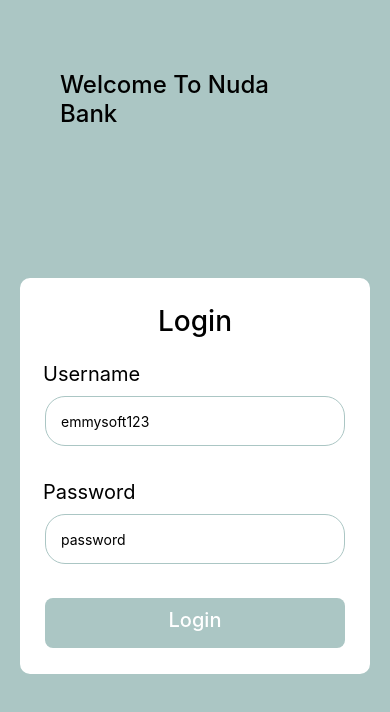
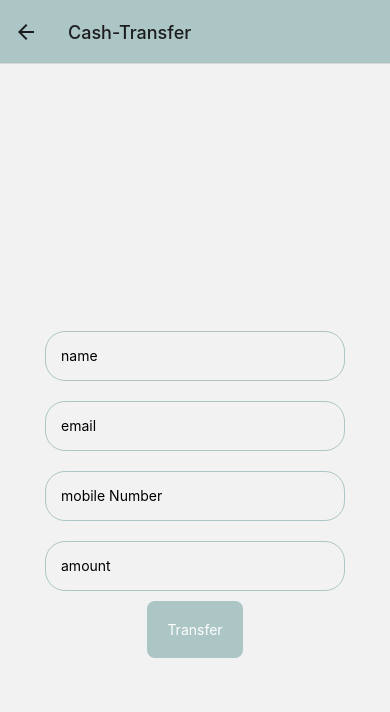
Before and after one commit to emmysoft/bank-app-model, a React Native app: screen /Cash-Transfer in a window 390 px wide. Shown: the top 712 px of the page. Built offline with nearby package versions, Linux system fonts and the light colour scheme.

Commit message:
new update

```diff
--- a/App.js
+++ b/App.js
@@ -10,9 +10,10 @@ import SignIn from "./features/Auth/SignIn";
 import Notifications from "./features/Notifications/Notifications";
 import History from "./features/History/History";
 import Add from "./features/AddMoney/Add";
-import Transfer from "./features/Transfer/Transfer";
+import CashTransfer from "./features/CashTransfer/CashTransfer";
 import Profile from "./features/Profile/Profile";
 import Settings from "./features/Settings/Settings";
+import SignUp from "./features/Auth/SignUp";
 
 const Tab = createBottomTabNavigator();
 const Stack = createStackNavigator();
@@ -22,7 +23,7 @@ export function Welcome() {
     <>
       <Tab.Navigator>
         <Tab.Screen
-          name="Account"
+          name="Wallet"
           component={AccountDetails}
           options={{
             headerShown: false,
@@ -97,8 +98,13 @@ export function App() {
             options={{ headerStyle: { backgroundColor: "#abc6c4" } }}
           />
           <Stack.Screen
-            name="Transfer"
-            component={Transfer}
+            name="Cash-Transfer"
+            component={CashTransfer}
+            options={{ headerStyle: { backgroundColor: "#abc6c4" } }}
+          />
+          <Stack.Screen
+            name="Register"
+            component={SignUp}
             options={{ headerStyle: { backgroundColor: "#abc6c4" } }}
           />
         </Stack.Navigator>
--- a/components/CustomInput.js
+++ b/components/CustomInput.js
@@ -1,12 +1,12 @@
 import { StyleSheet, TextInput, View } from "react-native";
 
-const CustomInput = ({ value, setValue, placeholder, secureTextEntry }) => {
+const CustomInput = ({ value, onChangeText, placeholder, secureTextEntry }) => {
   return (
     <View style={styles.textinput}>
       <TextInput
         placeholder={placeholder}
         value={value}
-        onChangeText={setValue}
+        onChangeText={onChangeText}
         style={styles.input}
         secureTextEntry={secureTextEntry}
       />
--- a/features/AccountDetails/AccountDetails.js
+++ b/features/AccountDetails/AccountDetails.js
@@ -1,10 +1,16 @@
 import { View, Text, StyleSheet, ScrollView } from "react-native";
-import React from "react";
+import { useState } from "react";
 import { Ionicons } from "@expo/vector-icons";
 
 import Feature from "../Feat/Feature";
 
 const AccountDetails = ({ navigation }) => {
+  const [balance, setBalance] = useState("0.00");
+
+  const handleBalance = () => {
+    setBalance(balance);
+  };
+
   return (
     <>
       <ScrollView style={styles.scroll}>
@@ -30,7 +36,9 @@ const AccountDetails = ({ navigation }) => {
         <View style={styles.innerBox}>
           <View style={styles.acctDetails}>
             <Text style={styles.uppercontent}>Account Balance:</Text>
-            <Text style={styles.balance}>&#x20A6;900,000</Text>
+            <Text style={styles.balance} onChange={handleBalance}>
+              &#x20A6;{balance}
+            </Text>
           </View>
           <View style={styles.functions}>
             <View style={styles.funcFeat}>
@@ -49,9 +57,9 @@ const AccountDetails = ({ navigation }) => {
                 name="send"
                 size={20}
                 color={"#000"}
-                onPress={() => navigation.navigate("Transfer")}
+                onPress={() => navigation.navigate("Cash-Transfer")}
               />
-              <Text onPress={() => navigation.navigate("Transfer")}>
+              <Text onPress={() => navigation.navigate("Cash-Transfer")}>
                 Transfer
               </Text>
             </View>
@@ -103,7 +111,7 @@ const styles = StyleSheet.create({
     flexDirection: "column",
     justifyContent: "center",
     alignItems: "center",
-    padding: 4
+    padding: 10,
   },
   icon: {
     marginTop: 20,
@@ -144,7 +152,7 @@ const styles = StyleSheet.create({
     color: "#000",
   },
   balance: {
-    fontWeight: 400,
+    fontWeight: 600,
     fontSize: 30,
     color: "#000",
   },
--- a/features/AddMoney/Add.js
+++ b/features/AddMoney/Add.js
@@ -1,10 +1,12 @@
 import { StyleSheet, Text, View } from "react-native";
-import React from "react";
+import React, { useState } from "react";
+import { Paystack } from "react-native-paystack-webview";
 
 const Add = () => {
+
   return (
     <>
-      <View style={styles.addDetailsPage}>
+      <View style={styles.addDetailsPage} onPress={() => copyToClipBoard()}>
         <Text style={styles.acctHead}>Your details</Text>
         <View style={styles.accountNum}>
           <Text>Account Number:</Text>
--- a/features/Auth/SignIn.js
+++ b/features/Auth/SignIn.js
@@ -2,31 +2,24 @@ import { StyleSheet, Text, View } from "react-native";
 import { useState } from "react";
 import { useNavigation } from "@react-navigation/native";
 import AsyncStorage from "@react-native-async-storage/async-storage";
-import Toast from "react-native-toast-message";
 
 import CustomInput from "../../components/CustomInput";
 import { LoginButton } from "../../components/CustomButton";
-// import Toast from "react-native-toast-message";
 
 const SignIn = () => {
   const navigation = useNavigation();
   const [username, setUsername] = useState("");
   const [password, setPassword] = useState("");
-  const [token, setToken] = useState(null);
+  // const [token, setToken] = useState(null);
 
   const handleSubmit = async () => {
     try {
       await AsyncStorage.setItem("token", username);
-      if (username === "emmysoft" && password === "emmy123") {
+      if (username && password) {
         navigation.navigate("Welcome");
-        Toast.show({
-          type: "success",
-          text1: "Login Sucessful",
-          text2: "Welcome",
-        });
       }
     } catch (error) {
-      console.log(error);
+      console.log(error, "error logging in");
     }
   };
 
@@ -41,7 +34,7 @@ const SignIn = () => {
             <CustomInput
               placeholder="emmysoft123"
               value={username}
-              setValue={setUsername}
+              onChangeText={(text) => setUsername(text)}
             />
           </View>
           <View style={styles.passwordContainer}>
@@ -49,13 +42,22 @@ const SignIn = () => {
             <CustomInput
               placeholder="password"
               value={password}
-              setValue={setPassword}
+              onChangeText={(text) => setPassword(text)}
               secureTextEntry={true}
             />
           </View>
           <LoginButton style={styles.loginButton} onPress={handleSubmit}>
             Login
           </LoginButton>
+          <View style={styles.otherlinks}>
+            <Text
+              style={styles.otherlinkStyles}
+              onPress={() => navigation.navigate("Register")}
+            >
+              Sign Up
+            </Text>
+            <Text style={styles.otherlinkStyles}>Forgot Password?</Text>
+          </View>
         </View>
       </View>
     </>
@@ -132,4 +134,16 @@ const styles = StyleSheet.create({
     backgroundColor: "#abc6c4",
     borderRadius: 8,
   },
+  otherlinks: {
+    display: "flex",
+    flexDirection: "row",
+    justifyContent: "center",
+    alignItems: "center",
+    gap: 80,
+  },
+  otherlinkStyles: {
+    color: "#abc6c4",
+    fontWeight: 400,
+    fontSize: 17,
+  },
 });
--- /dev/null
+++ b/features/Auth/SignUp.js
@@ -0,0 +1,15 @@
+import { StyleSheet, Text, View } from 'react-native'
+import React from 'react'
+
+const SignUp = () => {
+
+  return (
+    <View>
+      <Text>SignUp</Text>
+    </View>
+  )
+}
+
+export default SignUp
+
+const styles = StyleSheet.create({})
--- /dev/null
+++ b/features/CashTransfer/CashTransfer.js
@@ -0,0 +1,131 @@
+import { StyleSheet, View, Text, Pressable } from "react-native";
+import { useState } from "react";
+import Toast from "react-native-root-toast";
+
+import CustomInput from "../../components/CustomInput";
+import { Paystack } from "react-native-paystack-webview";
+
+const CashTransfer = () => {
+  // const [amount, setAmount] = useState("");
+
+  const [pay, setPay] = useState(false);
+  const [billingDetail, setBillingDetail] = useState({
+    billingName: "",
+    billingEmail: "",
+    billingMobile: "",
+    amount: "",
+  });
+
+  const handleOnchange = (text, input) => {
+    setBillingDetail((prevState) => ({ ...prevState, [input]: text }));
+  };
+
+  const handleSubmit = () => {
+    if (
+      billingDetail.billingName &&
+      billingDetail.billingEmail &&
+      billingDetail.billingMobile &&
+      billingDetail.amount
+    ) {
+      setPay(true);
+    } else {
+      Toast.show("Fill in all fields", {
+        duration: Toast.durations.LONG,
+      });
+    }
+  };
+
+  return (
+    <>
+      <View style={styles.container}>
+        <View style={styles.transferForm}>
+          <CustomInput
+            placeholder="name"
+            value={billingDetail?.billingName}
+            onChangeText={(text) => handleOnchange(text, "billingName")}
+          />
+          <CustomInput
+            placeholder="email"
+            value={billingDetail?.billingEmail}
+            onChangeText={(text) => handleOnchange(text, "billingEmail")}
+          />
+          <CustomInput
+            placeholder="mobile Number"
+            value={billingDetail?.billingMobile}
+            onChangeText={(text) => handleOnchange(text, "billingMobile")}
+          />
+          <CustomInput
+            placeholder="amount"
+            value={billingDetail?.amount}
+            onChangeText={(text) => handleOnchange(text, "amount")}
+          />
+        </View>
+
+        <Pressable onPress={handleSubmit} style={{ backgroundColor: "#abc6c4", padding: 20, borderRadius: 8 }}>
+          <Text style={{ color: "#fff" }}>Transfer</Text>
+        </Pressable>
+
+        {pay && (
+          <View style={{ flex: 1 }}>
+            <Paystack
+              paystackKey="pk_test_852ce2f5227059c6713730f583faa1973f2dc514"
+              amount={billingDetail.amount}
+              billingEmail={billingDetail.billingEmail}
+              billingMobile={billingDetail.billingMobile}
+              activityIndicatorColor="green"
+              onCancel={(e) => {
+                Toast.show("Transaction Cancelled!!", {
+                  duration: Toast.durations.LONG,
+                });
+              }}
+              onSuccess={(response) => {
+                const responseObject = response["transactionRef"]["message"];
+                if (responseObject === "Approved") {
+                  Toast.show("Transaction Approved!!", {
+                    duration: Toast.durations.LONG,
+                  });
+                }
+              }}
+              autoStart={pay}
+            />
+          </View>
+        )}
+      </View>
+    </>
+  );
+};
+
+export default CashTransfer;
+
+const styles = StyleSheet.create({
+  container: {
+    flex: 1,
+    justifyContent: "center",
+    alignItems: "center",
+    marginTop: 70,
+  },
+  transferForm: {
+    display: "flex",
+    flexDirection: "column",
+    justifyContent: "center",
+    alignItems: "center",
+    gap: 10,
+  },
+  transBtn: {
+    width: 300,
+    height: 50,
+    backgroundColor: "#abc6c4",
+    borderRadius: 8,
+  },
+  transferForm: {
+    display: "flex",
+    flexDirection: "column",
+    justifyContent: "flex-start",
+    alignItems: "flex-start",
+  },
+  transferText: {
+    fontWeight: 400,
+    fontSize: 20,
+    color: "#000",
+  },
+});
--- a/features/Transfer/Transfer.js
+++ /dev/null
@@ -1,95 +0,0 @@
-import { StyleSheet, View, Text } from "react-native";
-import React, { useState } from "react";
-import axios from "axios";
-import PaystackWebView from "react-native-paystack-webview";
-
-import CustomInput from "../../components/CustomInput";
-
-const Transfer = () => {
-  const [amount, setAmount] = useState();
-  const [accountNumber, setAccountNumber] = useState();
-  const [comment, setComment] = useState("");
-
-  const handleChange = () => {
-    axios.get("https://nigerianbanks.xyz");
-  };
-
-  return (
-    <>
-      <View style={styles.container}>
-        <View style={styles.transferForm}>
-          <Text>Amount</Text>
-          <CustomInput
-            placeholder="100,000"
-            value={amount}
-            setValue={() => setAmount()}
-          />
-        </View>
-        <View style={styles.transferForm}>
-          <Text>Bank Name</Text>
-          <CustomInput placeholder="Banks" setValue={handleChange} />
-        </View>
-        <View style={styles.transferForm}>
-          <Text>Account Number</Text>
-          <CustomInput
-            placeholder="9022803260"
-            value={accountNumber}
-            setValue={() => setAccountNumber()}
-          />
-        </View>
-        <View style={styles.transferForm}>
-          <Text>Remarks</Text>
-          <CustomInput
-            placeholder="why are you sending"
-            value={comment}
-            setValue={() => setComment()}
-          />
-        </View>
-        <View>
-          <PaystackWebView
-            buttonText="Send Money"
-            paystackKey="pk_test_852ce2f5227059c6713730f583faa1973f2dc514"
-            amount={100000}
-            billingEmail="emmanueloni45@gmail.com"
-            billingMobile="08149998467"
-            billingName="Emmnauel Oni"
-            ActivityIndicatorColor="green"
-            onSuccess={(tranRef) => console.log(tranRef)}
-            oCancel={() => "something's wrong"}
-          />
-        </View>
-        ;
-      </View>
-    </>
-  );
-};
-
-export default Transfer;
-
-const styles = StyleSheet.create({
-  container: {
-    display: "flex",
-    flexDirection: "column",
-    justifyContent: "center",
-    alignItems: "center",
-    gap: 10,
-    padding: 40,
-  },
-  transBtn: {
-    width: 300,
-    height: 50,
-    backgroundColor: "#abc6c4",
-    borderRadius: 8,
-  },
-  transferForm: {
-    display: "flex",
-    flexDirection: "column",
-    justifyContent: "flex-start",
-    alignItems: "flex-start",
-  },
-  transferText: {
-    fontWeight: 400,
-    fontSize: 20,
-    color: "#000",
-  },
-});
```
Also changed, not shown: package.json (+5 -4 lines), 2 other files (tests, documents, lock files or other folders).
